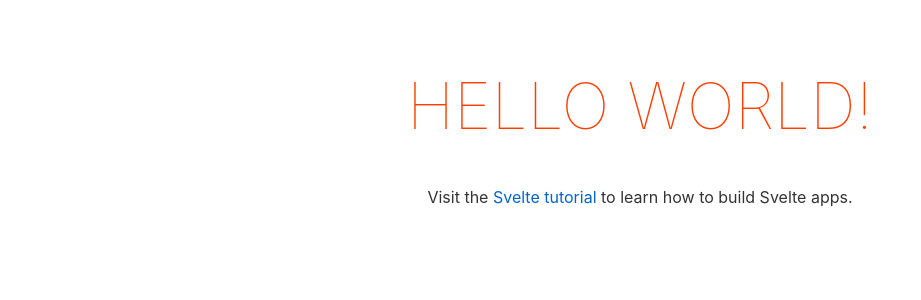
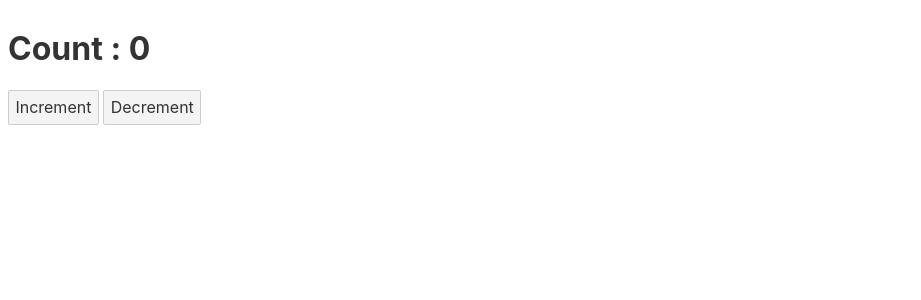
Before and after one commit to KimBiYam/first-svelte, a Svelte app: page / in a window 1280 px wide. Shown: the top 300 px of the page, without its empty margins (0-921 px from the left). Built offline with nearby package versions, Linux system fonts and the light colour scheme.

Commit message:
Implement count

```diff
--- a/src/App.svelte
+++ b/src/App.svelte
@@ -1,30 +1,20 @@
 <script>
-	export let name;
+  let count = 0;
+
+  const increment = () => {
+    count = count + 1;
+  };
+
+  const decrement = () => {
+    count = count - 1;
+  };
 </script>
 
 <main>
-	<h1>Hello {name}!</h1>
-	<p>Visit the <a href="https://svelte.dev/tutorial">Svelte tutorial</a> to learn how to build Svelte apps.</p>
+  <h1>Count : {count}</h1>
+  <button type="button" on:click={increment}>Increment</button>
+  <button type="button" on:click={decrement}>Decrement</button>
 </main>
 
 <style>
-	main {
-		text-align: center;
-		padding: 1em;
-		max-width: 240px;
-		margin: 0 auto;
-	}
-
-	h1 {
-		color: #ff3e00;
-		text-transform: uppercase;
-		font-size: 4em;
-		font-weight: 100;
-	}
-
-	@media (min-width: 640px) {
-		main {
-			max-width: none;
-		}
-	}
 </style>
--- a/src/main.js
+++ b/src/main.js
@@ -1,10 +1,7 @@
-import App from './App.svelte';
+import App from "./App.svelte";
 
 const app = new App({
-	target: document.body,
-	props: {
-		name: 'world'
-	}
+  target: document.body,
 });
 
 export default app;
```
